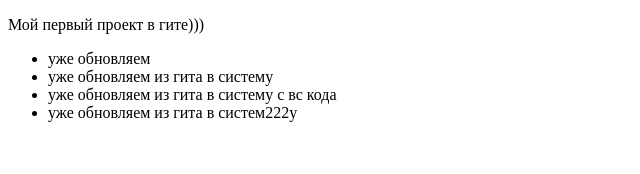
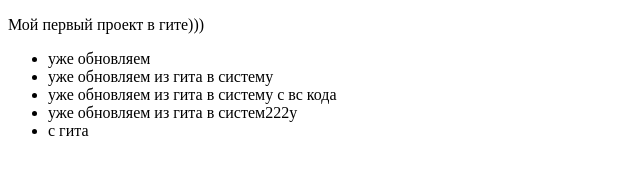
Before and after one commit to suslovvk/testscool, a plain HTML site: page index.html in a window 1280 px wide. Shown: the full height of the page, 0-640 px from the left. Drawn offline with Linux system fonts and the light colour scheme.

Commit message:
Update index.html

```diff
--- a/index.html
+++ b/index.html
@@ -14,6 +14,9 @@
         <li>уже обновляем из гита в систему</li>
         <li>уже обновляем из гита в систему  с вс кода</li>
               <li>уже обновляем из гита в систем222у</li>
+
+
+          <li>с гита</li>
     </ul>
 </body>
 </html>
```
